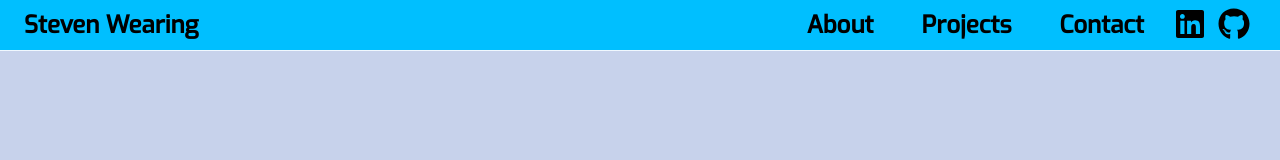
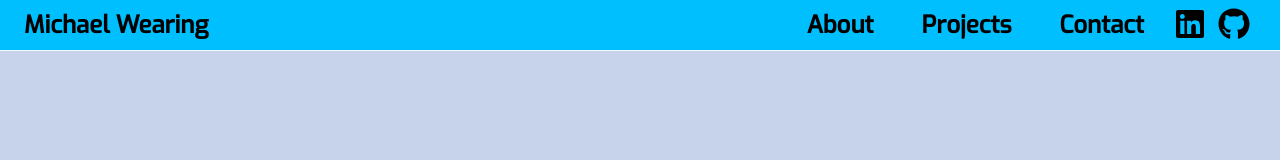
Before and after one commit to MichaelWearing/Portfolio, a React (Create React App) app: page / in a window 1280 px wide. Shown: the top 160 px of the page. Built offline with nearby package versions, Linux system fonts and the light colour scheme.

Commit message:
It worked, so changing back

```diff
--- a/src/components/NavBar/index.js
+++ b/src/components/NavBar/index.js
@@ -17,7 +17,7 @@ export default function NavBar() {
   return (
     <NavContainer>
       <NavMyName to="info" smooth={true} offset={-100}>
-        Steven Wearing
+        Michael Wearing
       </NavMyName>
       <NavMenu>
         <NavItem>
```
